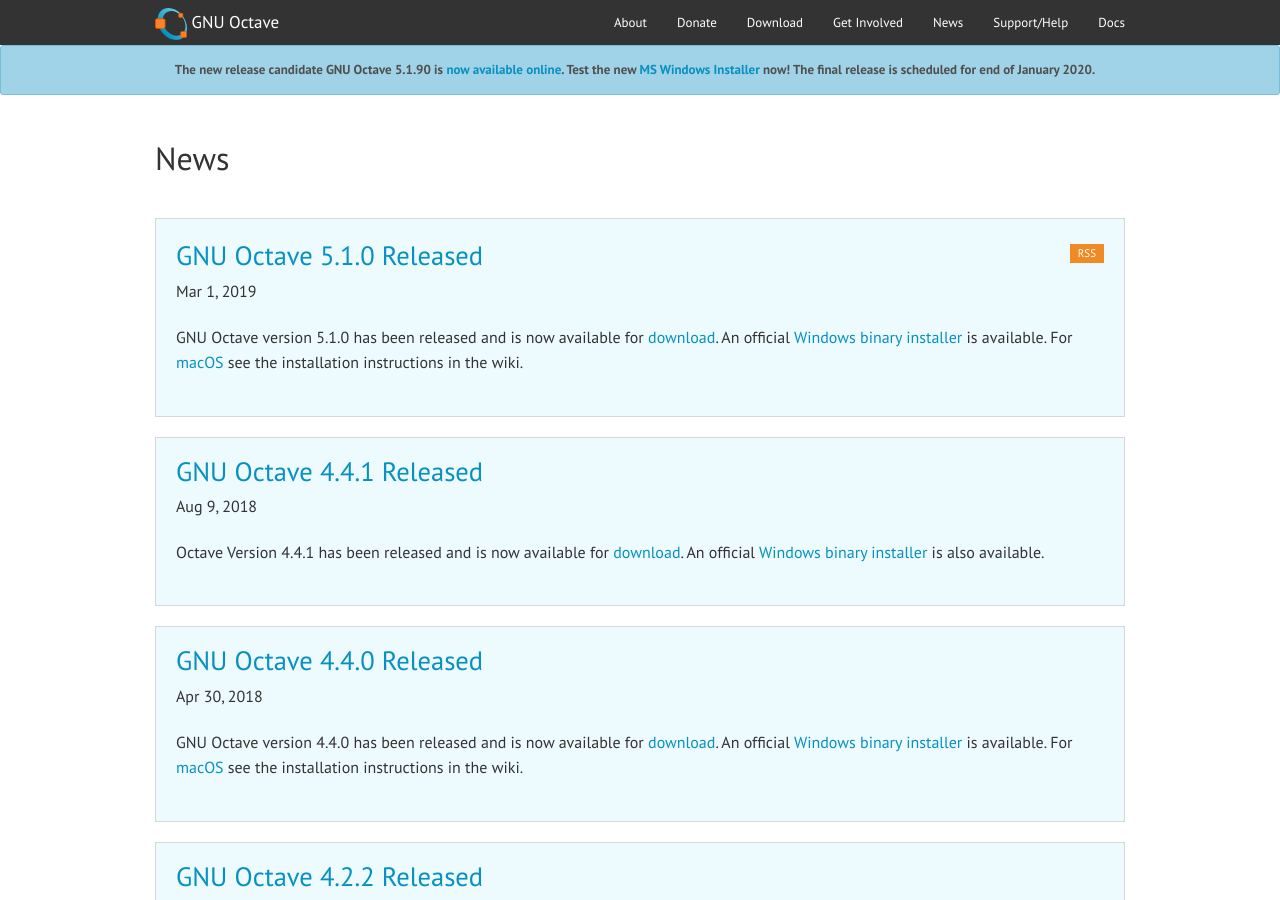
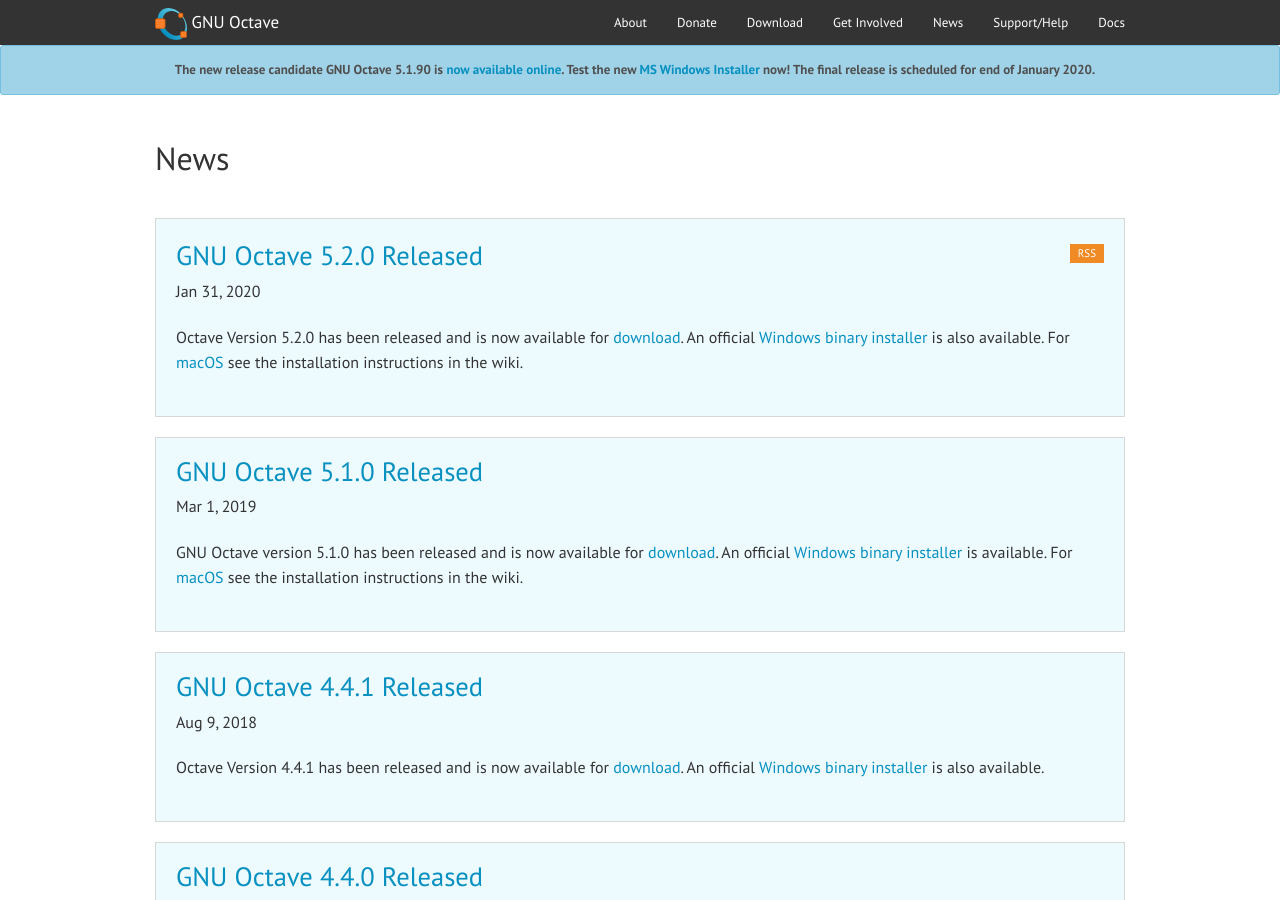
Before and after one commit to gnu-octave/gnu-octave.github.io, a Jekyll site: the page built from news.md, in a window 1280 px wide and 900 px high. Built offline with Jekyll 4.4.1, drawn with Linux system fonts in a browser that asks for light colours; some of the changed lines change nothing that is shown.

Commit message:
Prepare for Octave 5.2.0 release.
* community-news.html: Increment community-news-page-serial counter for display
in Octave's community news.

* _posts/2020-01-31-octave-5.2.0-released.markdown: Add release post.

```diff
--- /dev/null
+++ b/_posts/2020-01-31-octave-5.2.0-released.markdown
@@ -0,0 +1,221 @@
+---
+layout: post
+title:  "GNU Octave 5.2.0 Released"
+date:   2020-01-31
+categories: news release
+---
+
+Octave Version 5.2.0 has been released and is now available for [download][1].
+An official [Windows binary installer][2] is also available.
+For [macOS][3] see the installation instructions in the wiki.
+
+This version is a bug fixing release:
+
+## Improvements
+
+- Lock amd and symbfact to avoid segmentation fault with SuiteSparse
+  ([bug #57435](https://savannah.gnu.org/bugs/?57435)).
+- Fix segfault when calculating patch vertex normals
+  ([bug #57353](https://savannah.gnu.org/bugs/?57353)).
+- Fix segfault in constructing patch normals for lighting
+  ([bug #57353](https://savannah.gnu.org/bugs/?57353)).
+- mat2str.m: Fix for logical matrix (add `transpose`).
+- improve file equality check for MS Windows
+  ([bug #55161](https://savannah.gnu.org/bugs/?55161)).
+- ismember.m: Fix second return argument when values are complex
+  ([bug #52437](https://savannah.gnu.org/bugs/?52437)).
+- findobj.m: Fix typo and correctly handle numeric properties
+  ([bug #57030](https://savannah.gnu.org/bugs/?57030)).
+- Correctly display integer types with format hex
+  ([bug #56966](https://savannah.gnu.org/bugs/?56966)).
+- Cast `winqueryreg` `REG_DWORD` types to `DWORD`
+  ([bug #56703](https://savannah.gnu.org/bugs/?56703)).
+- Fix numerous errors in `audiowrite` / `audioread`
+  ([bug #56889](https://savannah.gnu.org/bugs/?56889)).
+- print.m: Pass quoted path to `octave-svgconvert`
+  ([bug #56768](https://savannah.gnu.org/bugs/?56768)).
+- dir.m: Fix occasionally returning incorrect folder field
+  ([bug #55448](https://savannah.gnu.org/bugs/?55448)).
+- Stop segfault when calling 3-input form of `diag` with cell arrays
+  ([bug #56711](https://savannah.gnu.org/bugs/?56711)).
+- improve message for setting breakpoint in nonexistent function
+  ([bug #56157](https://savannah.gnu.org/bugs/?56157)).
+- Use framebuffer object for printing invisible Qt figures on mac
+  ([bug #55268](https://savannah.gnu.org/bugs/?55268)).
+- Escape backslash characters in `EPS` output
+  ([bug #56448](https://savannah.gnu.org/bugs/?56448)).
+- Use replacement characters to display non UTF-8 strings in figures
+  ([bug #55974](https://savannah.gnu.org/bugs/?55974)).
+- inputrc: Add warning about modification
+  ([bug #56079](https://savannah.gnu.org/bugs/?56079)).
+- documentation.cc (global_search): just return if query string is empty
+  ([bug #56388](https://savannah.gnu.org/bugs/?56388)).
+- Default (c)transpose for old style class arrays
+  ([bug #56323](https://savannah.gnu.org/bugs/?56323)).
+- Always reserve at least 1 element of storage for sparse matrices
+  ([bug #56232](https://savannah.gnu.org/bugs/?56232)).
+- Don't segfault at exit after reading malformed HDF5 file
+  ([bug #56149](https://savannah.gnu.org/bugs/?56149)).
+- Fix pause() with no arguments called on Windows
+  ([bug #55943](https://savannah.gnu.org/bugs/?55943)).
+- refactor minimum eigenvalue index search in `qp`
+  ([bug #56037](https://savannah.gnu.org/bugs/?56037)).
+- qp: fix obscure corner case when calculating `qp` caused by a typo
+  ([bug #56037](https://savannah.gnu.org/bugs/?56037)).
+- use `std::streampos` instead of `std::ios::streampos`
+  ([patch #9782](https://savannah.gnu.org/patch/?9782)).
+- fix `pause` and `kbhit` with glibc 2.28 end-of-file state behavior
+  ([bug #55029](https://savannah.gnu.org/bugs/?55029)).
+- Fix return of left-handed vectors when inputs are complex
+  ([bug #56026](https://savannah.gnu.org/bugs/?56026)).
+- waitbar.m: Fix hang when using `createcancelbtn` property
+  ([bug #55963](https://savannah.gnu.org/bugs/?55963)).
+- shading.m: Fix unexpected error when multiple `hggroups` present
+  ([bug #55993](https://savannah.gnu.org/bugs/?55993)).
+- dec2base.m: Correctly handle zero matrix input
+  ([bug #56005](https://savannah.gnu.org/bugs/?56005)).
+- eliminate duplicate graphics callback object stack
+  ([bug #55908](https://savannah.gnu.org/bugs/?55908)).
+- Improve performance when closing figures
+  ([bug #55908](https://savannah.gnu.org/bugs/?55908)).
+- Reduce time to process `pkg -forge list` by 30X
+  ([bug #39479](https://savannah.gnu.org/bugs/?39479)).
+- Feed `fig2dev` with PDF files converted from svg
+  ([bug #55906](https://savannah.gnu.org/bugs/?55906)).
+- Improve error checking for `iconv_open`.
+- poly.m: fix the fix for input of complex conjugate pairs
+  ([bug #53897](https://savannah.gnu.org/bugs/?53897)).
+- mkoctfile: use the `TMPDIR` environment variable if set
+  ([bug #55814](https://savannah.gnu.org/bugs/?55814)).
+- line.m: Fix creation of unwanted axes
+  ([bug #55840](https://savannah.gnu.org/bugs/?55840)).
+- Accept 4-input form for quiver3
+  ([bug #55570](https://savannah.gnu.org/bugs/?55570)).
+- pkg.m: restore installing packages from zip archives
+  ([bug #55788](https://savannah.gnu.org/bugs/?55788)).
+- axis.m: Fix issues with `equal` argument
+  ([bug #55619](https://savannah.gnu.org/bugs/?55619),
+  [bug #55614](https://savannah.gnu.org/bugs/?55614),
+  [bug #55574](https://savannah.gnu.org/bugs/?55574),
+  [bug #55514](https://savannah.gnu.org/bugs/?55514),
+  [bug #54848](https://savannah.gnu.org/bugs/?54848),
+  [bug #53724](https://savannah.gnu.org/bugs/?53724),
+  [bug #53504](https://savannah.gnu.org/bugs/?53504),
+  [bug #53336](https://savannah.gnu.org/bugs/?53336),
+  [bug #51938](https://savannah.gnu.org/bugs/?51938),
+  [bug #50356](https://savannah.gnu.org/bugs/?50356)).
+- ordeig.m: Do not fail on 1x1 matrices
+  ([bug #55779](https://savannah.gnu.org/bugs/?55779)).
+
+## GUI
+
+- fix editors search and replace in selection
+  ([bug #56405](https://savannah.gnu.org/bugs/?56405)).
+- undo a complete replace all action in the editor
+  ([bug #56405](https://savannah.gnu.org/bugs/?56405)).
+- fix missing unlock of mutex when gui editor is not present
+  ([bug #56097](https://savannah.gnu.org/bugs/?56097)).
+- prevent unnamed editor tab from being closed by `rmdir`
+  ([bug #55888](https://savannah.gnu.org/bugs/?55888)).
+- prevent editor from closing files that are not affected by `rmdir`
+  ([bug #55823](https://savannah.gnu.org/bugs/?55823)).
+- fix creating keyword files for editor autocompletion
+  ([bug #55835](https://savannah.gnu.org/bugs/?55835)).
+- fix dock widget position when being dragged out of the main window
+  ([bug #55704](https://savannah.gnu.org/bugs/?55704)).
+
+## Build system / Tests
+
+- configure: prevent overlinking when SUNDIALS is disabled
+  ([bug #55956](https://savannah.gnu.org/bugs/?55956)).
+- use QtCore and Qt5Gui modules instead of Qt5OpenGL
+  ([bug #55735](https://savannah.gnu.org/bugs/?55735)).
+- make building with Qt4 QGLWidget work again
+  ([bug #55735](https://savannah.gnu.org/bugs/?55735)).
+- build: adapt mk-qthelp.pl to changes in Texinfo 6.7.
+- BIST should not rely on the current directory to be writable.
+- bp-table.cc: Fix test.
+- maint: Make old style class tests Matlab compatible.
+- Add BIST tests for `unlink`
+  ([bug #56097](https://savannah.gnu.org/bugs/?56097)).
+
+## Documentation
+
+- fix many spelling errors
+  ([bug #57613](https://savannah.gnu.org/bugs/?57613)).
+- help: improve documentation for the `startup.m` user script.
+- avoid conflict with @seealso macro in Texinfo 6.6
+  ([bug #55952](https://savannah.gnu.org/bugs/?55952))
+- mk-doc-cache.pk: Also translate `@seealso` here.
+  ([bug #55952](https://savannah.gnu.org/bugs/?55952)).
+- __makeinfo__.m: Also translate `@seealso` here
+  ([bug #55952](https://savannah.gnu.org/bugs/?55952)).
+- polar.m: Document that input is expected to be in radians
+  ([bug #57052](https://savannah.gnu.org/bugs/?57052)).
+- gallery.m: Fix typo in docstring for poisson
+  ([bug #56267](https://savannah.gnu.org/bugs/?56267)).
+- Add 1024x1024 Octave logo icon
+  ([bug #55836](https://savannah.gnu.org/bugs/?55836)).
+- add `.editorconfig` for default file encoding and indentation.
+- octave.doap: Copy localized (short) description over from appdata
+  ([bug #55279](https://savannah.gnu.org/bugs/?55279)).
+- org.octave.Octave.appdata.xml: Add German and French description
+  ([bug #55279](https://savannah.gnu.org/bugs/?55279)).
+- languages/*.ts: updated language files
+  ([bug #55772](https://savannah.gnu.org/bugs/?55772)).
+- quiver3.m: Fix texinfo typo in docstring from cset f7b10bd40045.
+- doc: fix `.` Operator Index entry to build with Texinfo 6.7.
+- doc: improve example of using global variables from oct-files.
+- doc: Create en-dashes and em-dashes correctly in documentation.
+- doc: expand `page_output_immediately` doc string, mention `page_screen_output`.
+- doc: Clarify documentation of `history_file`
+  ([bug #57027](https://savannah.gnu.org/bugs/?57027)).
+- doc: Improve documentation for `get_help_text`, `get_help_text_from_file`.
+- doc: Add documentation for `GNUTERM` variable used with gnuplot
+  ([bug #56906](https://savannah.gnu.org/bugs/?56906)).
+- doc: Improve `contour` docstring example
+  ([bug #56849](https://savannah.gnu.org/bugs/?56849)).
+- doc: Add example to show limitations of the given BLAS integer size.
+- doc: Improve documentation of sparse functions.
+- doc: Improve spelling of `bicgstab`
+  ([bug #56812](https://savannah.gnu.org/bugs/?56812)).
+- doc: Remove `Map` functions `keys`, `values`, `remove` from unimplemented list
+  ([bug #56718](https://savannah.gnu.org/bugs/?56718)).
+- doc: Add function index entry for alias `inverse`
+  ([bug #56629](https://savannah.gnu.org/bugs/?56629)).
+- add content rating declaration to AppStream metadata
+  ([bug #56466](https://savannah.gnu.org/bugs/?56466))
+- doc: Remove stray semicolons from `pie`, `pie3` calling forms.
+- doc: Redo documentation for `rats` function.
+- doc: Specify `position` property for text objects is a three-element vector
+  ([bug #56303](https://savannah.gnu.org/bugs/?56303)).
+- doc: state that Octave can only load HDF5 files created by itself
+  ([bug #56148](https://savannah.gnu.org/bugs/?56148)).
+- doc: Fix names of options in `issorted`
+  ([bug #56087](https://savannah.gnu.org/bugs/?56087)).
+- doc: Small fixes to `mat2cell` and `polyeig` docstrings
+  ([bug #55985](https://savannah.gnu.org/bugs/?55985)).
+- doc: Improve example code for using `-pdflatexstandalone`
+  ([bug #55945](https://savannah.gnu.org/bugs/?55945)).
+- doc: Refer to "root object" rather than "root figure object".
+- doc: Place cross-reference from list of graphics object properties back to object
+  ([bug #46076](https://savannah.gnu.org/bugs/?46076)).
+- doc: document the newline character in warning messages
+  ([bug #49158](https://savannah.gnu.org/bugs/?49158)).
+- doc: pkg versions can be more general than "x.y.z"
+  ([bug #55798](https://savannah.gnu.org/bugs/?55798)).
+
+The above list was generated using the following command and some manual
+post-processing and grouping:
+
+{% highlight bash %}
+hg log -r "release-5-1-0:release-5-2-0" -b stable \
+| grep "summary:" | nl | sort -rn | cut -f 2- \
+| sed 's/summary:\s*/- /' \
+| sed 's/\(bug #\)\([0-9]*\)/[\1\2](https:\/\/savannah.gnu.org\/bugs\/?\2)/' \
+| sed 's/\(patch #\)\([0-9]*\)/[\1\2](https:\/\/savannah.gnu.org\/patch\/?\2)/'
+{% endhighlight %}
+
+ [1]: {{ "download.html" | absolute_url }}
+ [2]: https://ftpmirror.gnu.org/octave/windows
+ [3]: {{ site.wiki_url }}/Octave_for_macOS
--- a/community-news.html
+++ b/community-news.html
@@ -13,7 +13,7 @@
 entries in the GUI:
 
   this-is-the-gnu-octave-community-news-page
-  community-news-page-serial=12
+  community-news-page-serial=13
 
 -->
 
```
